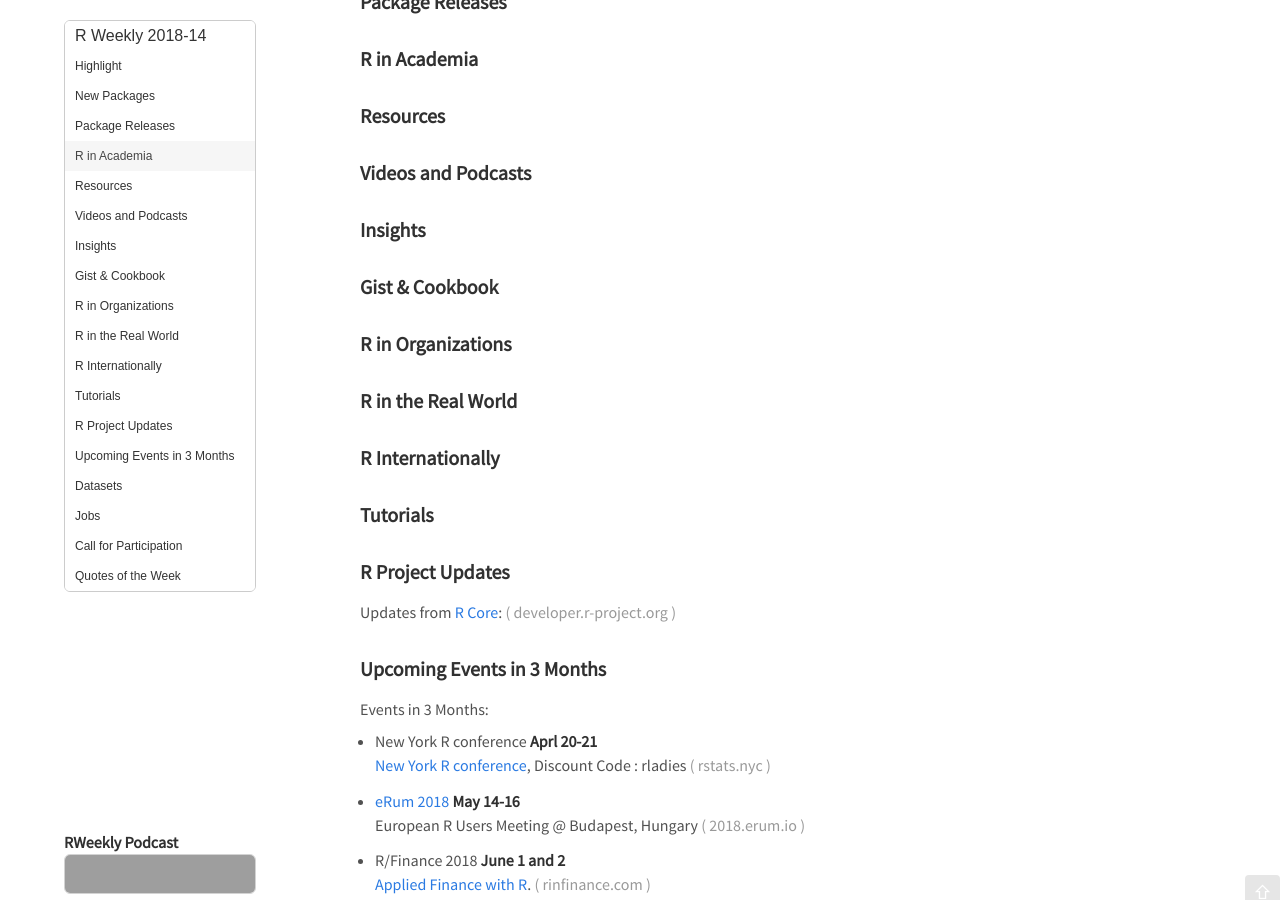
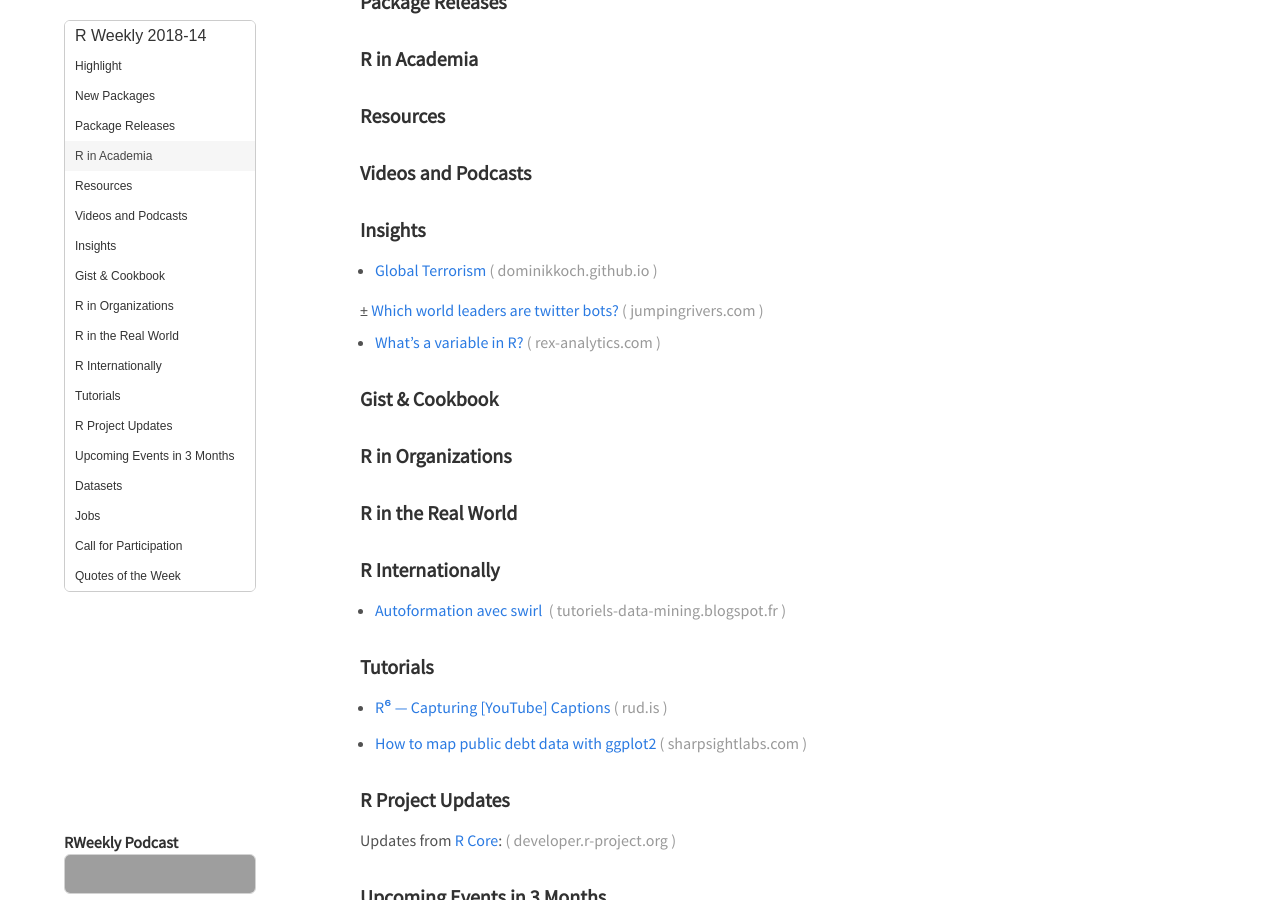
Before and after one commit to rweekly/rweekly.org, a Jekyll site: the page built from draft.md, in a window 1280 px wide and 900 px high, scrolled down 567 px. Built offline with Jekyll 4.4.1, drawn with Linux system fonts in a browser that asks for light colours; emoji names are drawn with the system emoji font; comment, search, counter and statistics services are not loaded; grey boxes are pictures that could not be loaded.

Commit message:
Update draft.md

```diff
--- a/draft.md
+++ b/draft.md
@@ -53,7 +53,11 @@ Release Date: 2018-4-1
 
 ### Insights
 
++ [Global Terrorism](https://dominikkoch.github.io/2018-03-27-Global-Terrorism/)
 
+± [Which world leaders are twitter bots?](https://blog.jumpingrivers.com/posts/2018/rtweet_leaders/)
+
++ [What’s a variable in R?](http://rex-analytics.com/whats-variable-r/)
 
 
 ### Gist & Cookbook
@@ -73,16 +77,16 @@ Release Date: 2018-4-1
 
 ### R Internationally
 
-
++ [Autoformation avec swirl ](https://tutoriels-data-mining.blogspot.fr/2018/03/autoformation-avec-swirl.html)
 
 
 
 
 ###  Tutorials
 
++ [R⁶ — Capturing [YouTube] Captions](https://rud.is/b/2018/03/29/r%E2%81%B6-capturing-youtube-captions/)
 
-
-
++ [How to map public debt data with ggplot2](http://www.sharpsightlabs.com/blog/map-public-debt-ggplot2/)
 
 
 <!--<div class="post-more-begin"></div><div class="post-more-end"></div>-->
```
